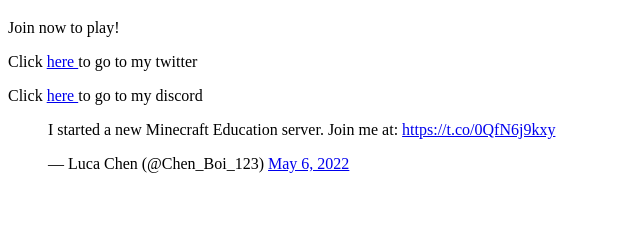
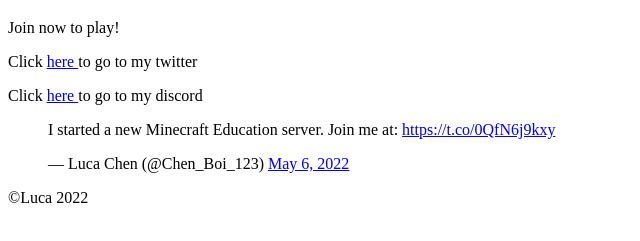
Before and after one commit to ILikeHappyWheels/Balls.server, a plain HTML site: page MinecraftServer.html in a window 1280 px wide. Shown: the part 61-302 px from the top of the page, without its empty margins (0-640 px from the left). Drawn offline with Linux system fonts and the light colour scheme.

Commit message:
Add files via upload

```diff
--- a/MinecraftServer.html
+++ b/MinecraftServer.html
@@ -8,3 +8,4 @@
 <p> Click <a href='https://education.minecraft.net/joinworld/NCwxNSwwLDQ='> here </a> to go to my twitter </p>
 <p> Click <a href='https://discord.gg/tYeFvEqJ'> here </a> to go to my discord </p>
 <blockquote class="twitter-tweet"><p lang="en" dir="ltr">I started a new Minecraft Education server. Join me at: <a href="https://t.co/0QfN6j9kxy">https://t.co/0QfN6j9kxy</a></p>&mdash; Luca Chen (@Chen_Boi_123) <a href="https://twitter.com/Chen_Boi_123/status/1522523665661067264?ref_src=twsrc%5Etfw">May 6, 2022</a></blockquote> <script async src="https://platform.twitter.com/widgets.js" charset="utf-8"></script>
+<footer>&copy;Luca 2022</footer>
```
